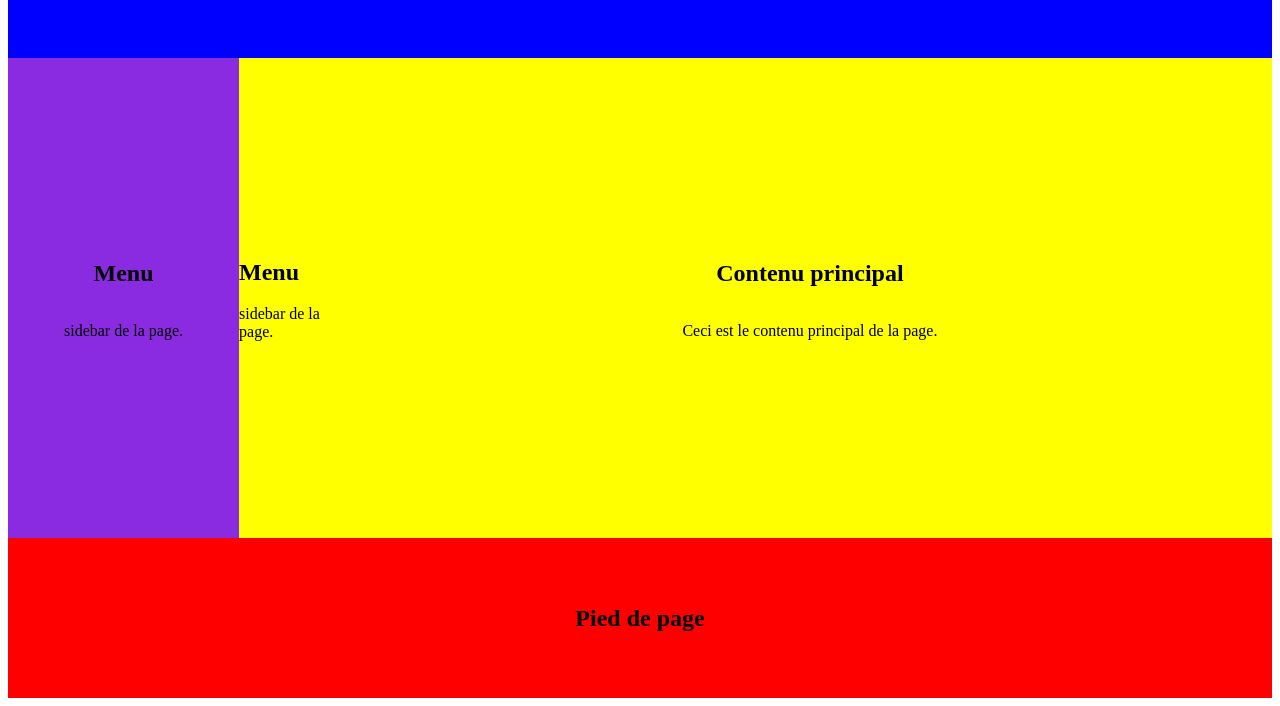
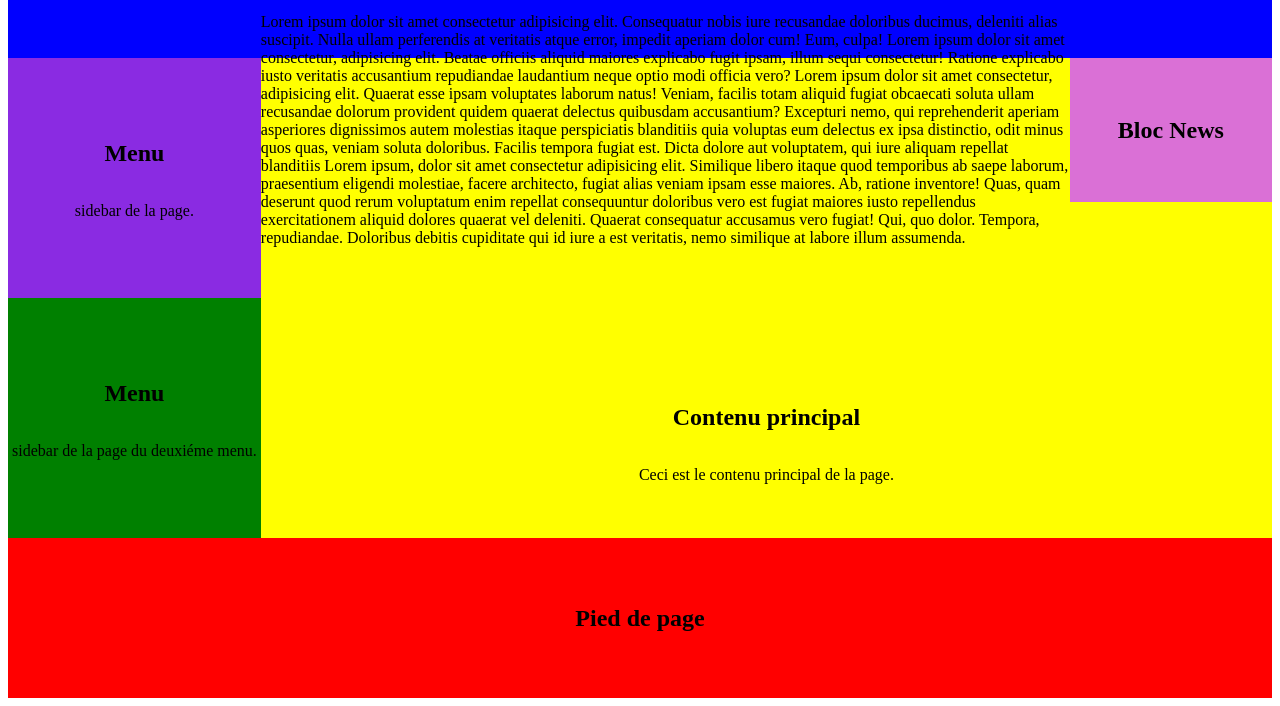
Before and after one commit to tomatoos404/TP2-CSS, a plain HTML site: page index.html in a window 1280 px wide. Shown: the part 110-816 px from the top of the page. Drawn offline with Linux system fonts and the light colour scheme.

Commit message:
fin du tp2 css

```diff
--- a/css/style.css
+++ b/css/style.css
@@ -25,13 +25,60 @@ main{
     height: 60vh;
     background-color: yellow;
     display: flex;
-    align-items: center;
-    justify-content: center;
+
 }
 
 .contenu{
     display: flex;
     width: 80%;
+    flex-direction: column;
+}
+
+article{
+    margin: 0;
+    display: flex;
+    align-items: center;
+    justify-content: center;
+    width: 100%;
+    height: 50%;
+}
+
+.bloc_news{
+    width: 20%;
+    height: 100%;
+    display: flex;
+    align-items: center;
+    justify-content: center;
+    background-color: orchid;
+}
+
+.top_contenu{
+    width: 100%;
+    height: 60%;
+    display: flex;
+    align-items: start;
+
+}
+
+.titre_contenu{
+    width: 100%;
+    height: 40%;
+    display: flex;
+    align-items: center;
+    justify-content: center;
+    flex-direction: column;
+}
+
+article p{
+    width: 80%;
+    font-size: 16px;
+}
+
+/* style de la section menu et des menus  */
+.sec_menu{
+    width: 20%;
+    height: 100%;
+    display: flex;
     align-items: center;
     justify-content: center;
     flex-direction: column;
@@ -39,14 +86,27 @@ main{
 
 .menu{
     display: flex;
-    width: 20%;
-    height: 100%;
+    width: 100%;
+    height: 50%;
     background-color: blueviolet;
     align-items: center;
     justify-content: center;
     flex-direction: column;
 }
+
+.menu_bas{
+    width: 100%;
+    height: 50%;
+    display: flex;
+    flex-direction: column;
+    background-color: green;
+    align-items: center;
+    justify-content: center;
+}
+/* style de la section menu et des menus  */
 /* style du contenue */
+
+
 
 /* style de la pied de page  */
 footer{
--- a/index.html
+++ b/index.html
@@ -15,6 +15,7 @@
     </div>
 </header>
 <main>
+    <section class="sec_menu">
         <div class="menu">
             <h2>
                 Menu
@@ -28,16 +29,37 @@
                 Menu
             </h2>
             <p>
-        sidebar de la page.
+                sidebar de la page du deuxiéme menu.
             </p>
         </div>
+    </section>
     <div class="contenu">
+        <section class="top_contenu">
+            <article>
+                <p>
+                    Lorem ipsum dolor sit amet consectetur adipisicing elit.
+                    Consequatur nobis iure recusandae doloribus ducimus, deleniti alias suscipit.
+                    Nulla ullam perferendis at veritatis atque error, impedit aperiam dolor cum! Eum,
+                    culpa! Lorem ipsum dolor sit amet consectetur, adipisicing elit. Beatae officiis aliquid maiores explicabo fugit ipsam,
+                    illum sequi consectetur! Ratione explicabo iusto veritatis accusantium repudiandae laudantium neque optio modi officia vero? Lorem ipsum dolor sit amet consectetur, adipisicing elit. Quaerat esse ipsam voluptates laborum natus! Veniam, facilis totam aliquid fugiat obcaecati soluta ullam recusandae dolorum provident quidem quaerat delectus quibusdam accusantium?
+                    Excepturi nemo, qui reprehenderit aperiam asperiores dignissimos autem molestias itaque perspiciatis blanditiis quia voluptas eum delectus ex ipsa distinctio, odit minus quos quas, veniam soluta doloribus. Facilis tempora fugiat est.
+                    Dicta dolore aut voluptatem, qui iure aliquam repellat blanditiis Lorem ipsum, dolor sit amet consectetur adipisicing elit. Similique libero itaque quod temporibus ab saepe laborum, praesentium eligendi molestiae, facere architecto, fugiat alias veniam ipsam esse maiores. Ab, ratione inventore!
+                    Quas, quam deserunt quod rerum voluptatum enim repellat consequuntur doloribus vero est fugiat maiores iusto repellendus exercitationem aliquid dolores quaerat vel deleniti. Quaerat consequatur accusamus vero fugiat! Qui, quo dolor.
+                    Tempora, repudiandae. Doloribus debitis cupiditate qui id iure a est veritatis, nemo similique at labore illum assumenda.
+                </p>
+                <div class="bloc_news">
+                    <h2>Bloc News</h2>
+                </div>
+            </article>
+        </section>
+        <div class="titre_contenu">
             <h2>
                 Contenu principal
             </h2>
             <p>
                 Ceci est le contenu principal de la page.
             </p>
+        </div>
     </div>
 </main>
 <footer>
```
Lines whose indentation alone changed are shown as unchanged.
